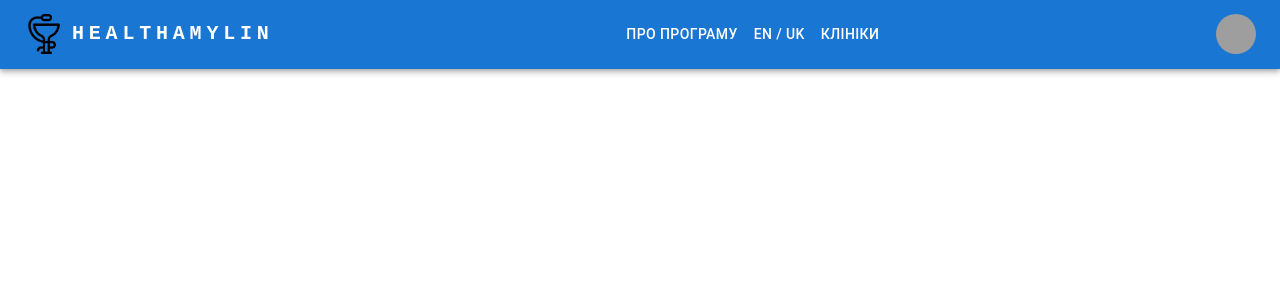
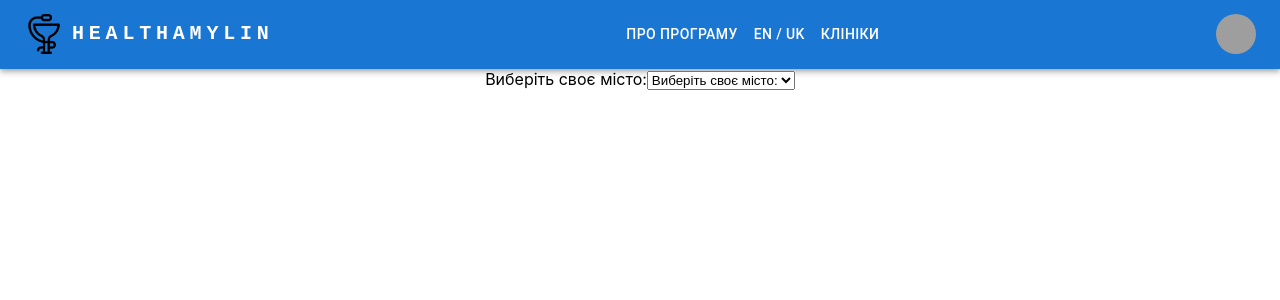
Before and after one commit to Olha36/healthamylin, a React (Create React App) app: page / in a window 1280 px wide. Shown: the top 300 px of the page. Built offline with nearby package versions, Linux system fonts and the light colour scheme; grey boxes are pictures that could not be loaded.

Commit message:
Add: choose cities component

```diff
--- a/src/App.tsx
+++ b/src/App.tsx
@@ -1,11 +1,13 @@
 import React from 'react'
 import './App.css'
 import ResponsiveAppBar from './components/HeaderApp'
+import UkrainianCities from './components/CityApp/index'
 
 function App() {
   return (
     <div className="App">
       <ResponsiveAppBar />
+      <UkrainianCities />
     </div>
   )
 }
--- /dev/null
+++ b/src/components/CityApp/index.tsx
@@ -0,0 +1,40 @@
+import type { ChangeEvent } from 'react'
+import React, { useState } from 'react'
+
+function UkrainianCities() {
+  const [selectedCity, setSelectedCity] = useState('')
+  const [otherCity, setOtherCity] = useState('')
+
+  const handleCityChange = (event: ChangeEvent<HTMLSelectElement>) => {
+    setSelectedCity(event.target.value)
+  }
+
+  const handleOtherCityChange = (event: ChangeEvent<HTMLInputElement>) => {
+    setOtherCity(event.target.value)
+  }
+
+  const cityOptions = ['Київ', 'Житомир', 'Львів', 'Одеса', 'Вінниця', 'Луцьк', 'Рівне', 'Other']
+
+  return (
+    <div>
+      <label htmlFor="citySelect">Виберіть своє місто:</label>
+      <select id="citySelect" onChange={handleCityChange}>
+        <option value="">Виберіть своє місто:</option>
+        {cityOptions.map((city) => (
+          <option key={city} value={city}>
+            {city}
+          </option>
+        ))}
+      </select>
+      {selectedCity === 'Other' && (
+        <div>
+          <label htmlFor="otherCity">Enter your city:</label>
+          <input type="text" id="otherCity" onChange={handleOtherCityChange} value={otherCity} />
+        </div>
+      )}
+      {selectedCity && selectedCity !== 'Other' && <p>You selected {selectedCity}.</p>}
+    </div>
+  )
+}
+
+export default UkrainianCities
```
